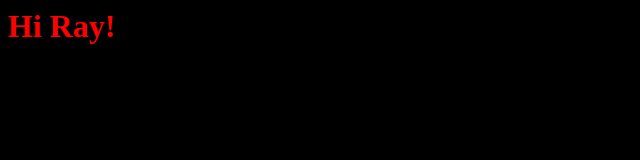
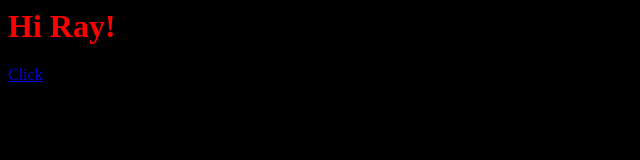
Before and after one commit to rayeverything/rayeverything.github.io, a plain HTML site: page index.html in a window 1280 px wide. Shown: the full height of the page, 0-640 px from the left. Drawn offline with Linux system fonts and the light colour scheme.

Commit message:
Update index.html

```diff
--- a/index.html
+++ b/index.html
@@ -1,6 +1,7 @@
 <html>
 <body style="background: black;">
 <h1 style="color: red;">Hi Ray!</h1>
+<a href="/Sites">Click</a>
 </body>
 
 </html>
```
